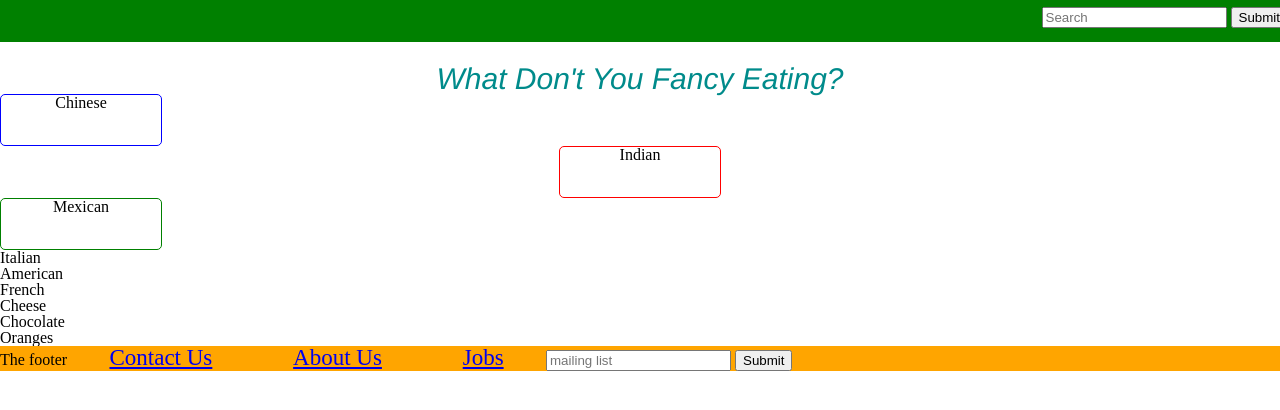
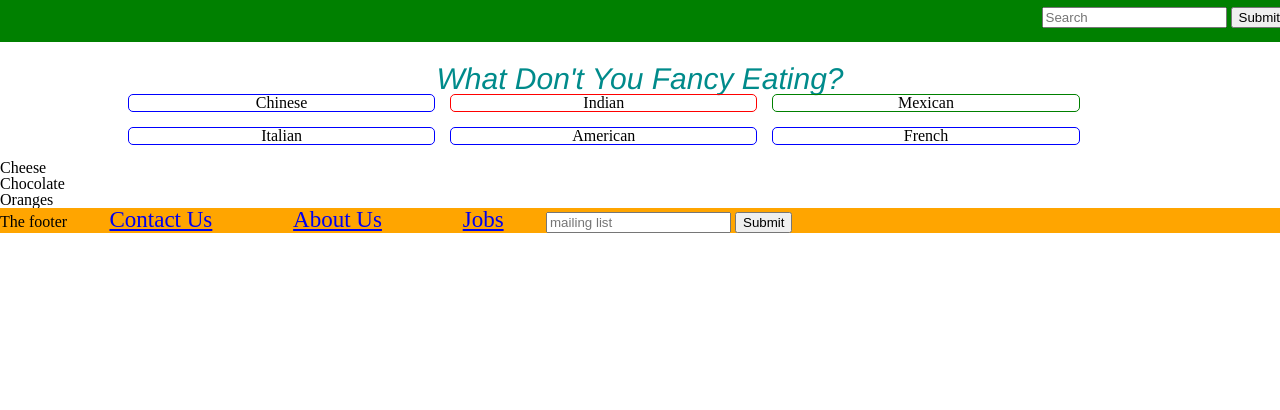
Before and after one commit to hainesy91/project_y, a website: page index.html in a window 1280 px wide. Drawn offline with Linux system fonts and the light colour scheme; files that its build step writes are made by us from their sources.

Commit message:
setting up boxes

```diff
--- a/index.html
+++ b/index.html
@@ -19,28 +19,41 @@
 
 <div id="container">
 
+  <div class = "box box-3">
     <div id="chinese">
       <p>Chinese</p>
      </div>
+  </div>
 
+  <div class = "box box-3">
     <div id="indian">
       <p>Indian</p>
     </div>
+  </div>
 
+ <div class = "box box-3">
     <div id="mexican">
       <p>Mexican</p>
     </div>
+  </div>
 
+ <div class = "box box-3">
     <div id="italian">
       <p>Italian</p>
     </div>
+ </div>
 
+ <div class = "box box-3">
     <div id="american">
       <p>American</p>
     </div>
+ </div>
 
+ <div class = "box box-3">
     <div id="French">
       <p>French</p>
+    </div>
+ </div>
  </div>
 
   <ul>
--- a/stylesheets/main.css
+++ b/stylesheets/main.css
@@ -2,6 +2,56 @@ body {
   font-family: helvetica;
   font-weight: none;
   font-size: 20px;
+}
+
+/********GRIDS*********/
+
+.box {
+  display: inline-block;
+  vertical-align: top;
+  margin-right: -4px;
+  padding-right: 15px;
+  padding-bottom: 15px;
+}
+
+.box-1 {
+  width: 10%;
+}
+
+.box-2 {
+  width: 20%;
+}
+
+.box-3 {
+  width: 30%;
+}
+
+.box-4 {
+  width: 40%;
+}
+
+.box-5 {
+  width: 50%;
+}
+
+.box-6 {
+  width: 60%;
+}
+
+.box-7 {
+  width: 70%;
+}
+
+.box-8 {
+  width: 80%;
+}
+
+.box-9 {
+  width: 90%;
+}
+
+.box-10 {
+  width: 100%;
 }
 
 
@@ -28,28 +78,27 @@ body {
   display: block;
 }
 
-#container {
-  height: 400px;
-  width: 100px;
-  display: inline;
+ #container {
+  width: 80%;
+  display: block;
   margin: 0 auto;
 }
 
 #chinese {
-  min-height: 50px;
-  width: 160px;
+  /*min-height: 50px;
+  width: 160px;*/
   border: 1px solid blue;
   border-radius: 5px;
   text-align: center;
 }
 
 #indian {
-  min-height: 50px;
-  width: 160px;
+  /*min-height: 50px;
+  width: 160px;*/
   border: 1px solid red;
   border-radius: 5px;
   text-align: center;
-  margin: 0 auto;
+  /*margin: 0 auto;*/
 }
 
 
@@ -62,8 +111,8 @@ body {
 }
 
 #mexican {
-  min-height: 50px;
-  width: 160px;
+  /*min-height: 50px;
+  width: 160px;*/
   border-radius: 5px;
   text-align: center;
   border: 1px solid green;
@@ -73,7 +122,35 @@ body {
   background-color: red;
 }
 
+#italian {
+  border: 1px solid blue;
+  border-radius: 5px;
+  text-align: center;
+}
+#italian:hover {
+  background-color: #ffffcc;
+}
 
+
+ #american {
+  border: 1px solid blue;
+  border-radius: 5px;
+  text-align: center;
+ }
+
+#american:hover{
+  background-color: #ffcccc;
+}
+
+ #french {
+  border: 1px solid blue;
+  border-radius: 5px;
+  text-align: center;
+ }
+
+ #french:hover {
+  background-color: yellow;
+ }
 
 footer{
   background-color: orange;
```
Lines whose indentation alone changed are shown as unchanged.
